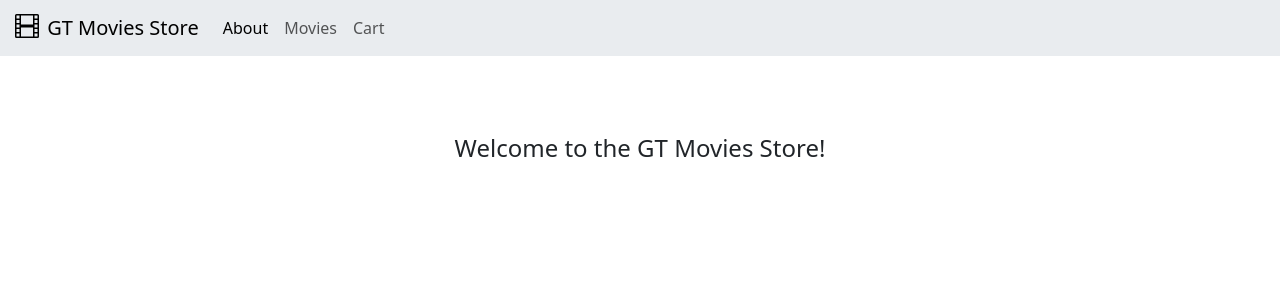
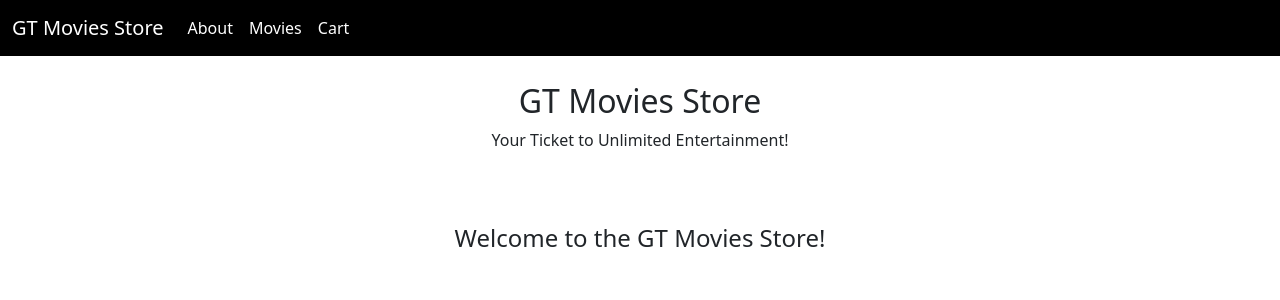
Before and after one commit to MukProgram/2340Project1, a Django app: page / in a window 1280 px wide. Shown: the top 300 px of the page. Run offline with Django 5.2, Linux system fonts and the light colour scheme.

Commit message:
bootstrap css integration failed, somewhat, began attempting styling using css, will continue with bootstrap for other frontend components

```diff
--- /dev/null
+++ b/GTMoviesStore/Movies/static/Movies/style.css
@@ -0,0 +1,18 @@
+:root {
+    --body-bg: white;
+    --accent: #e41811;
+    --visited_link: #ffe34d;
+    --text_color: black;
+}
+
+.navbar {
+    background-color: var(--text_color);
+}
+.nav-link, .navbar-brand {
+    color: var(--body-bg);
+}
+/*
+.nav-item[aria-current="true"] {
+    color: var(--visited_link);
+    font-style: inherit;
+}*/
--- a/GTMoviesStore/Movies/templates/Movies/base.html
+++ b/GTMoviesStore/Movies/templates/Movies/base.html
@@ -5,14 +5,14 @@
     <meta name="viewport" content="width=device-width, initial-scale=1">
     <title>{{template_data.title}}</title>
     <link href="https://cdn.jsdelivr.net/npm/bootstrap@5.3.3/dist/css/bootstrap.min.css" rel="stylesheet" integrity="sha384-QWTKZyjpPEjISv5WaRU9OFeRpok6YctnYmDr5pNlyT2bRjXh0JMhjY6hW+ALEwIH" crossorigin="anonymous">
+    <link rel="stylesheet" href="../../static/Movies/style.css"/>
     <script src="https://cdn.jsdelivr.net/npm/bootstrap@5.3.3/dist/js/bootstrap.bundle.min.js" integrity="sha384-YvpcrYf0tY3lHB60NNkmXc5s9fDVZLESaAA55NDzOxhy9GkcIdslK1eN7N6jIeHz" crossorigin="anonymous"></script>
   </head>
   <body>
     <!-- Header -->
-    <nav class="navbar fixed-top navbar-expand-lg bg-body-secondary">
+    <nav class="navbar fixed-top navbar-expand-lg">
       <div class="container-fluid">
         <a class="navbar-brand" href="#">
-          <img src="../../static/images/film.svg" alt="Logo" width="30" height="24" class="d-inline-block align-text-top">
           GT Movies Store
         </a>
         <button class="navbar-toggler" type="button" data-bs-toggle="collapse" data-bs-target="#navbarNav" aria-controls="navbarNav" aria-expanded="false" aria-label="Toggle navigation">
@@ -21,10 +21,10 @@
         <div class="collapse navbar-collapse" id="navbarNav">
           <ul class="navbar-nav">
             <li class="nav-item">
-              <a class="nav-link active" aria-current="page" href="#">About</a>
+              <a class="nav-link" aria-current="page" href="#">About</a>
             </li>
             <li class="nav-item">
-              <a class="nav-link" href="#">Movies</a>
+              <a class="nav-link" href="">Movies</a>
             </li>
             <li class="nav-item">
               <a class="nav-link" href="#">Cart</a>
--- a/GTMoviesStore/Movies/templates/Movies/index.html
+++ b/GTMoviesStore/Movies/templates/Movies/index.html
@@ -1,9 +1,8 @@
 {% extends 'Movies/base.html' %}
 {% block content %}
-<header class="masthead bg-index text-white text-center
-           py-4">
-  <div class="container d-flex align-items-center flex-
-  column pt-2">
+<div id="nav-spacer" style="height:50px;"></div>
+<header class="masthead bg-index text-center py-4">
+  <div class="container d-flex align-items-center flex-column pt-2">
     <h2>GT Movies Store</h2>
     <p>Your Ticket to Unlimited Entertainment!</p>
   </div>
```
